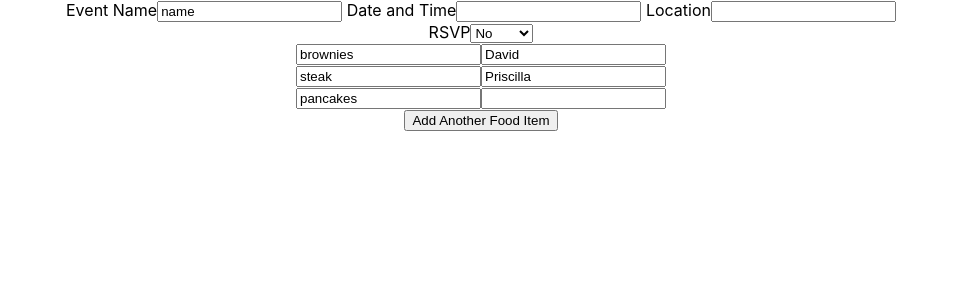
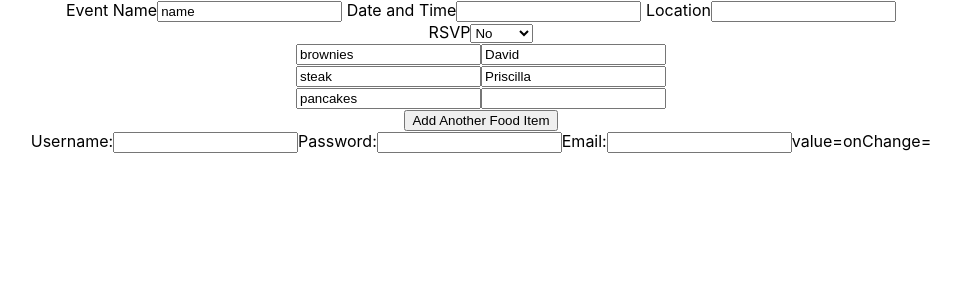
Before and after one commit to Potluck-Planner-1-Oct2021/front-end, a React (Create React App) app in the folder potluck-planner/: page / in a window 1280 px wide. Shown: the top 300 px of the page, without its empty margins (159-1120 px from the left). Built offline with nearby package versions, Linux system fonts and the light colour scheme.

Commit message:
registration form is built out with change handler

```diff
--- a/potluck-planner/src/App.js
+++ b/potluck-planner/src/App.js
@@ -2,11 +2,13 @@ import logo from './logo.svg';
 import './App.css';
 import CreateEvent from './components/CreateEvent';
 import ViewEvent from './components/ViewEvent'
+import Register from './components/Register'
 
 function App() {
   return (
     <div className="App">
         <ViewEvent></ViewEvent>
+        <Register />
     </div>
   );
 }
--- /dev/null
+++ b/potluck-planner/src/components/Register.js
@@ -0,0 +1,54 @@
+import React, { useState } from "react";
+import axios from "axios";
+
+const initialState = {
+  username: "",
+  password: "",
+  email: "",
+};
+
+const Register = () => {
+  const [formValues, setFormValues] = useState(initialState);
+
+  const handleChange = (e) => {
+    setFormValues({
+        ...formValues,
+        [e.target.name]: e.target.value
+    })
+  }
+
+  return (
+    <div>
+      <form>
+        <label htmlFor="username">Username:
+          <input
+          id='username'
+          name='username'
+          type='text'
+          value={formValues.username}
+          onChange={handleChange}
+          />
+        </label>
+        <label htmlFor="password">Password:
+          <input
+          id='password'
+          name='password'
+          type='password'
+          value={formValues.password}
+          onChange={handleChange}
+          />
+        </label>
+        <label htmlFor="email">Email:
+          <input
+          id='email'
+          name='email'
+          type='email'/>
+          value={formValues.email}
+          onChange={handleChange}
+        </label>
+      </form>
+    </div>
+  );
+};
+
+export default Register;
```
